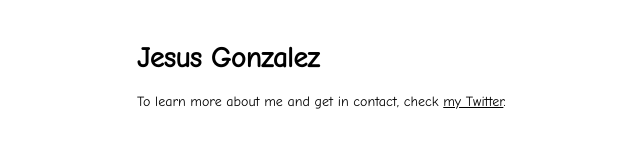
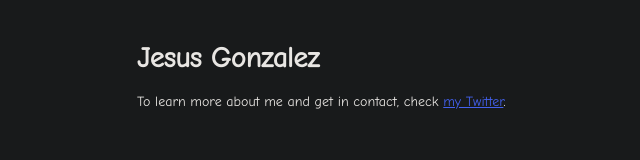
Before and after one commit to jesusmgg/jesusmg.net, a plain HTML site: page index.html in a window 1280 px wide. Shown: the whole page, without its empty margins (143-783 px from the left). Drawn offline with Linux system fonts and the light colour scheme.

Commit message:
Revert color scheme change.

```diff
--- a/css/colors.css
+++ b/css/colors.css
@@ -1,5 +1,3 @@
-color-scheme: dark;
-
 :root {
   --bg-color: #181a1b;
   --text-primary-color: #e8e6e3;
```
